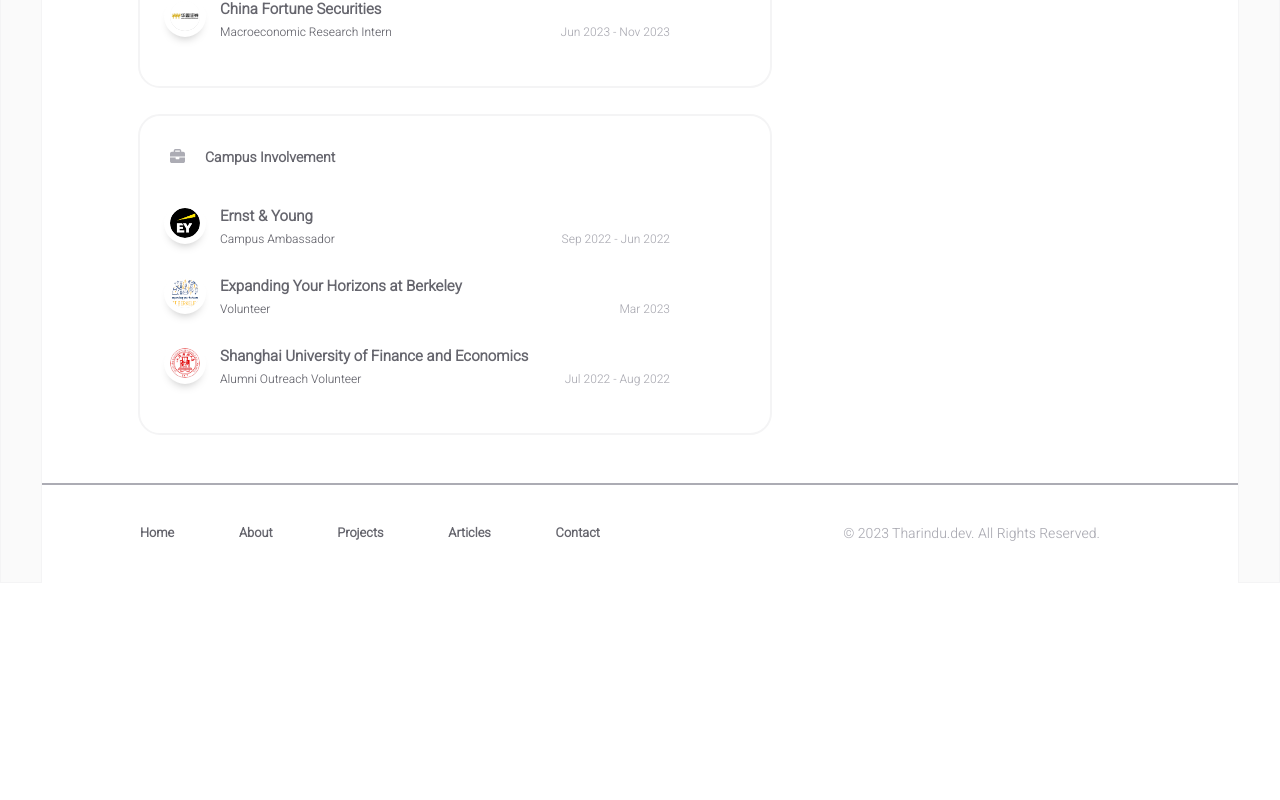
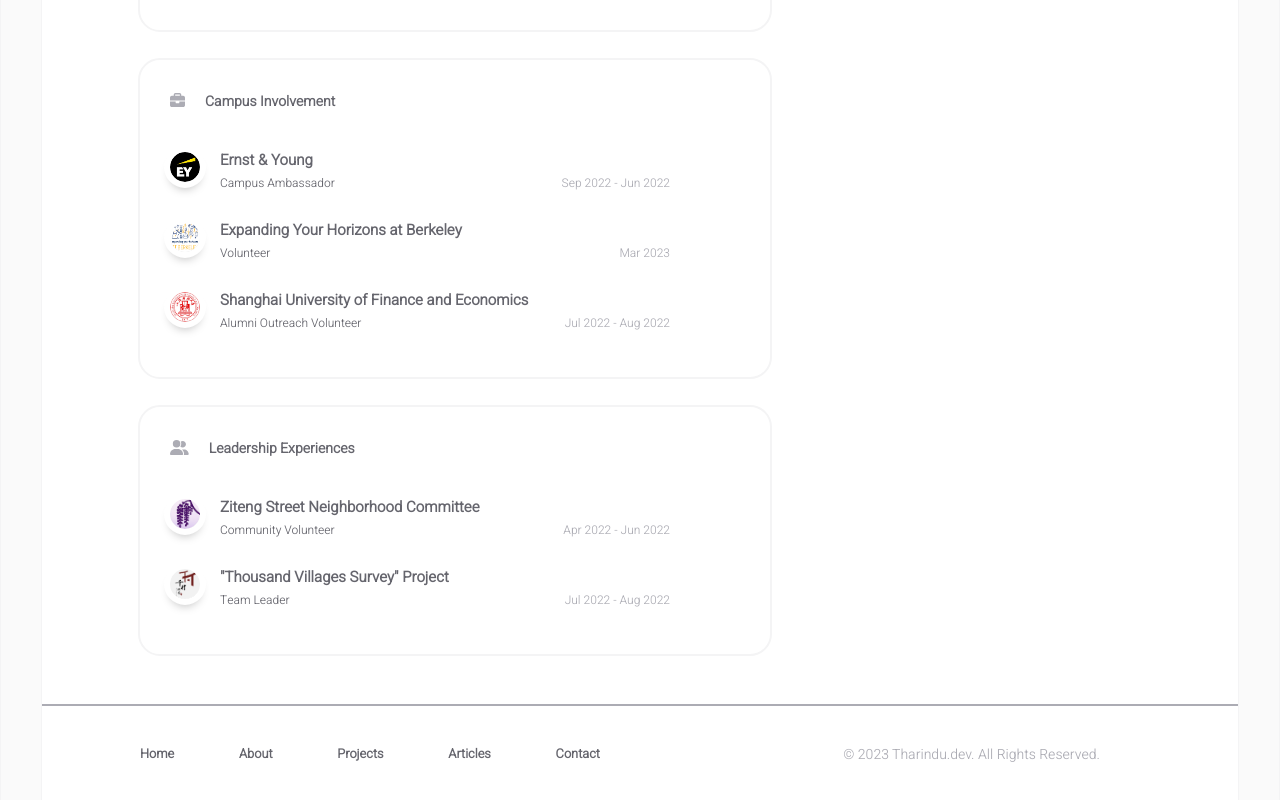
Before and after one commit to jessie-sr/myportfolio, a React (Create React App) app: page /about in a window 1280 px wide. Shown: the part 1170-1970 px from the top of the page. Before the commit the page ends 1753 px from the top, so only its background shows below. Built offline with nearby package versions, Linux system fonts and the light colour scheme.

Commit message:
Updated links

```diff
--- a/src/components/homepage/detail-works.jsx
+++ b/src/components/homepage/detail-works.jsx
@@ -1,5 +1,5 @@
 import React from "react";
-import { faBriefcase, faSchool } from "@fortawesome/free-solid-svg-icons";
+import { faBriefcase, faSchool, faUserGroup } from "@fortawesome/free-solid-svg-icons";
 
 import Card from "../common/card";
 
@@ -124,6 +124,41 @@ const DetailWorks = () => {
 				}
 			/>
 
+			<Card
+				icon={faUserGroup}
+				title="Leadership Experiences"
+				body={
+					<div className="works-body">
+						<div className="work">
+							<img
+								src="./ziteng.png"
+								alt="ziteng"
+								className="work-image"
+							/>
+							<div className="work-title">Ziteng Street Neighborhood Committee</div>
+							<div className="work-subtitle">
+								Community Volunteer
+							</div>
+							<div className="detail-work-duration">Apr 2022 - Jun 2022</div>
+						</div>
+
+						<div className="work">
+							<img
+								src="./qiancun.png"
+								alt="qiancun"
+								className="work-image"
+							/>
+							<div className="work-title">"Thousand Villages Survey" Project</div>
+							<div className="work-subtitle">
+								Team Leader
+							</div>
+							<div className="detail-work-duration">Jul 2022 - Aug 2022</div>
+						</div>
+
+					</div>
+				}
+			/>
+
 		</div>
 	);
 };
--- a/src/components/homepage/works.jsx
+++ b/src/components/homepage/works.jsx
@@ -1,5 +1,5 @@
 import React from "react";
-import { faBriefcase, faSchool } from "@fortawesome/free-solid-svg-icons";
+import { faBriefcase, faFaceGrin, faSchool, faUserGroup } from "@fortawesome/free-solid-svg-icons";
 
 import Card from "../common/card";
 
@@ -16,7 +16,7 @@ const Works = () => {
 						<div className="work">
 							<img
 								src="./sufe.png"
-								alt="facebook"
+								alt="sufe"
 								className="work-image"
 							/>
 							<div className="work-title">Shanghai University of Finance and Economics</div>
@@ -29,7 +29,7 @@ const Works = () => {
 						<div className="work">
 							<img
 								src="./ucb.png"
-								alt="twitter"
+								alt="ucb"
 								className="work-image"
 							/>
 							<div className="work-title">University of California, Berkeley</div>
@@ -50,7 +50,7 @@ const Works = () => {
 						<div className="work">
 							<img
 								src="./tencent.png"
-								alt="facebook"
+								alt="tencent"
 								className="work-image"
 							/>
 							<div className="work-title">Shenzhen Tencent Computer System Co. Ltd.</div>
@@ -63,7 +63,7 @@ const Works = () => {
 						<div className="work">
 							<img
 								src="./huaxin.png"
-								alt="twitter"
+								alt="huaxin"
 								className="work-image"
 							/>
 							<div className="work-title">China Fortune Securities</div>
@@ -77,14 +77,14 @@ const Works = () => {
 			/>
 
 			<Card
-				icon={faBriefcase}
+				icon={faFaceGrin}
 				title="Campus Involvement"
 				body={
 					<div className="works-body">
 						<div className="work">
 							<img
 								src="./ey.png"
-								alt="facebook"
+								alt="ey"
 								className="work-image"
 							/>
 							<div className="work-title">Ernst & Young</div>
@@ -97,7 +97,7 @@ const Works = () => {
 						<div className="work">
 							<img
 								src="./eyh.png"
-								alt="twitter"
+								alt="eyh"
 								className="work-image"
 							/>
 							<div className="work-title">Expanding Your Horizons at Berkeley</div>
@@ -110,7 +110,7 @@ const Works = () => {
 						<div className="work">
 							<img
 								src="./sufe.png"
-								alt="twitter"
+								alt="sufe"
 								className="work-image"
 							/>
 							<div className="work-title">Shanghai University of Finance and Economics</div>
@@ -124,6 +124,41 @@ const Works = () => {
 				}
 			/>
 
+			<Card
+				icon={faUserGroup}
+				title="Leadership Experiences"
+				body={
+					<div className="works-body">
+						<div className="work">
+							<img
+								src="./ziteng.png"
+								alt="ziteng"
+								className="work-image"
+							/>
+							<div className="work-title">Ziteng Street Neighborhood Committee</div>
+							<div className="work-subtitle">
+								Community Volunteer
+							</div>
+							<div className="work-duration">Apr 2022 - Jun 2022</div>
+						</div>
+
+						<div className="work">
+							<img
+								src="./qiancun.png"
+								alt="qiancun"
+								className="work-image"
+							/>
+							<div className="work-title">"Thousand Villages Survey" Project</div>
+							<div className="work-subtitle">
+								Team Leader
+							</div>
+							<div className="work-duration">Jul 2022 - Aug 2022</div>
+						</div>
+
+					</div>
+				}
+			/>
+
 		</div>
 	);
 };
--- a/src/data/user.js
+++ b/src/data/user.js
@@ -2,7 +2,7 @@ const INFO = {
 	main: {
 		title: "Rong's Portfolio",
 		name: "Rong Sun",
-		email: "rongsun0509@gmail.com",
+		email: "jessie_sr@163.com",
 		logo: "../logo.png",
 	},
 
@@ -10,7 +10,7 @@ const INFO = {
 		twitter: "https://twitter.com/",
 		github: "https://github.com/jessie-sr",
 		linkedin: "https://linkedin.com/",
-		instagram: "https://instagram.com/",
+		instagram: "https://www.instagram.com/jessi_esr/",
 		stackoverflow: "https://stackoverflow.com/users/22974262/jessie-sr",
 		facebook: "https://facebook.com/",
 	},
@@ -24,13 +24,13 @@ const INFO = {
 	about: {
 		title: "From numbers to impact, I aim to empower the elderly with technology.",
 		description:
-			"Starting off as an accounting student, my career goal took a sharp turn during the COVID-19 pandemic. Witnessing the challenges that the elderly faced with complicated health systems and pervasive misinformation, as well as the scarcity of thoughtful technology catered to their needs, I was fueled to move into software engineering, creating intelligent systems specially for the elderly to enhance their overall quality of life. Blending my analytical background with a newfound passion for technology, I am now committed to creating digital solutions accessible and impactful for our aging society.",
+			"Starting off as an accounting student, my career goal took a sharp turn during the COVID-19 pandemic. Witnessing the challenges that the elderly faced with the digital divide, I was fueled to move into software engineering, creating intelligent systems specially for the elderly to enhance their overall quality of life. Blending my analytical background with a newfound passion for technology, I am now committed to creating digital solutions accessible and impactful for our aging society.",
 	},
 
 	articles: {
-		title: "I'm passionate about pushing the boundaries of what's possible and inspiring the next generation of innovators.",
+		title: "Join me on a journey where each story is a step towards a deeper understanding of both myself and the world around us.",
 		description:
-			"Chronological collection of my long-form thoughts on programming, leadership, product design, and more.",
+			"Chronological collection of my reflections on technology, leadership, software development, social changes and more. ",
 	},
 
 	projects: [
@@ -49,7 +49,7 @@ const INFO = {
 				"A comprehensive WeChat mini-program aiming to streamline information exchange among residents.",
 			logo: "https://cdn.jsdelivr.net/npm/programming-languages-logos/src/javascript/javascript.png",
 			linkText: "View Project",
-			link: "https://github.com",
+			link: "https://github.com/jessie-sr/resiconnect",
 		},
 
 		{
```
Also changed, not shown: public/qiancun.png (added), public/ziteng.png (added).
